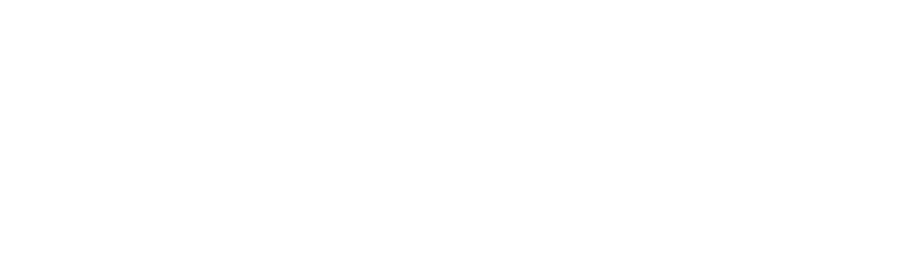
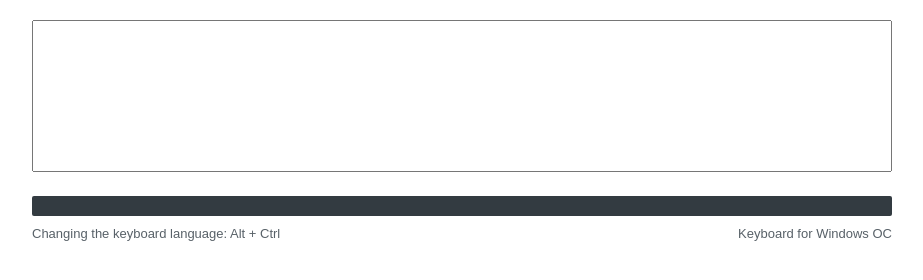
Before and after one commit to iskonplus/virtual-keyboard, a plain HTML site: page index.html in a window 1280 px wide. Shown: the whole page, without its empty margins (178-1101 px from the left). Drawn offline with Linux system fonts and the light colour scheme.

Commit message:
feat: add basic page layout

```diff
--- a/index.html
+++ b/index.html
@@ -9,7 +9,7 @@
   <link rel="stylesheet" href="style.css">
 </head>
 
-<body>
+<body class="body">
   <script src="script.js"></script>
 </body>
 
--- a/script.js
+++ b/script.js
@@ -0,0 +1,11 @@
+const body = document.querySelector('.body');
+const main = document.createElement("main");
+const textArea = '<div class="block_textArea"><textArea class = "textArea" , rows = "10",> </textArea></div>';
+const blocKeyboard = '<div class = "block_keyboard" ></div>';
+const blockInfo = '<div class="changes_lang"><p> Changing the keyboard language: Alt + Ctrl</p><p>Keyboard for Windows OC</p></div >';
+
+body.prepend(main);
+
+[textArea, blocKeyboard, blockInfo].forEach(el => {
+  main.insertAdjacentHTML("beforeend", el);
+});
--- a/style.css
+++ b/style.css
@@ -4,3 +4,35 @@
   box-sizing: border-box;
   font-family: sans-serif;
 }
+
+main {
+	width: 100%;
+	max-width: 860px;
+	margin: auto;
+}
+
+.textArea {
+	width: 100%;
+	resize: none;
+	outline: 0;
+	outline-offset: 0;
+	margin: 20px 0px;
+}
+
+.block_keyboard {
+	width: 100%;
+	background-color: #333b41;
+	margin: auto;
+	padding: 10px;
+	border-radius: 2px;
+	display: flex;
+	flex-wrap: wrap;
+}
+
+.changes_lang{
+	margin-top: 10px;
+	display: flex;
+	justify-content: space-between;
+	color: #586168;
+	font-size: 13px;
+}
```
